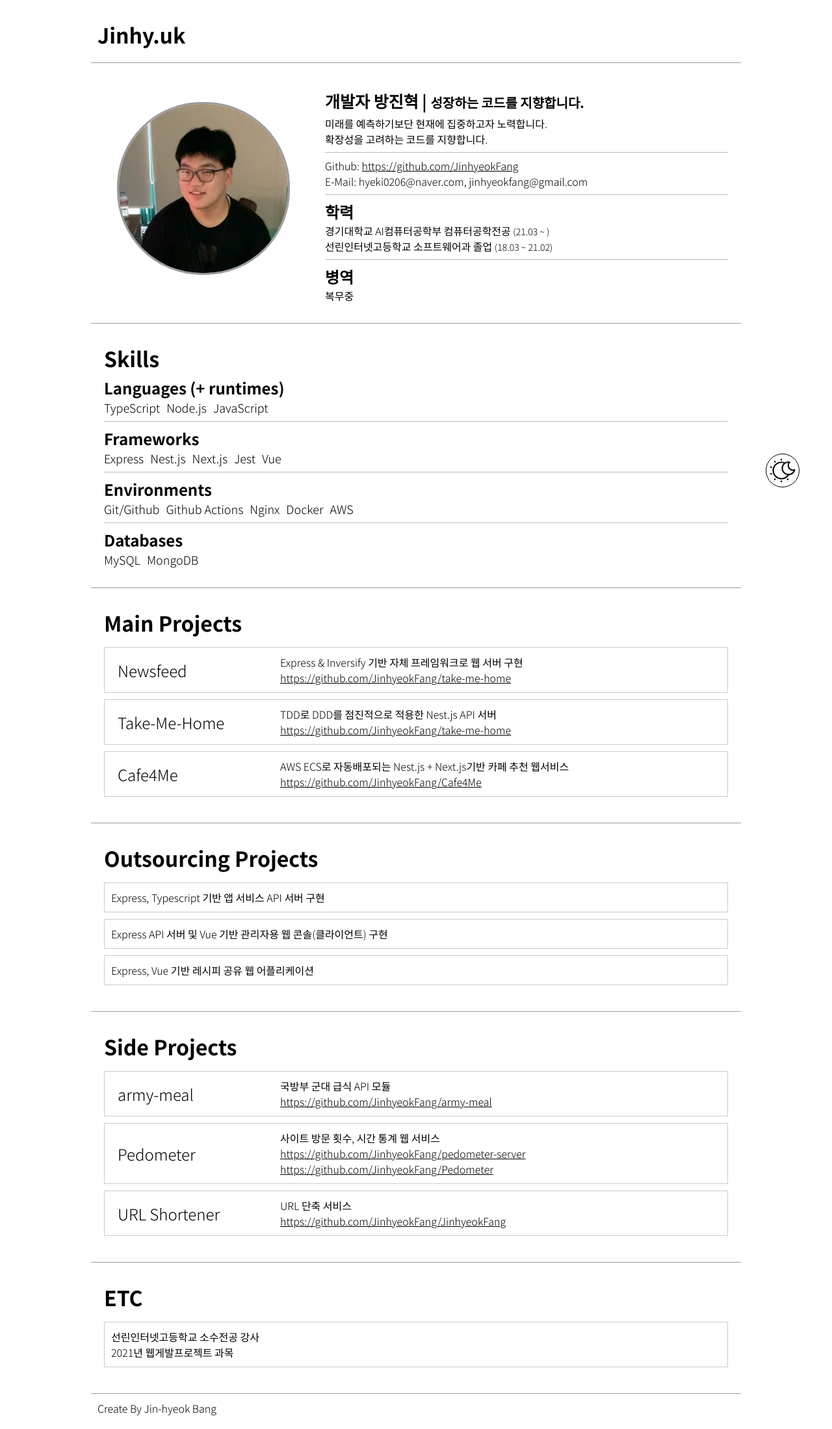
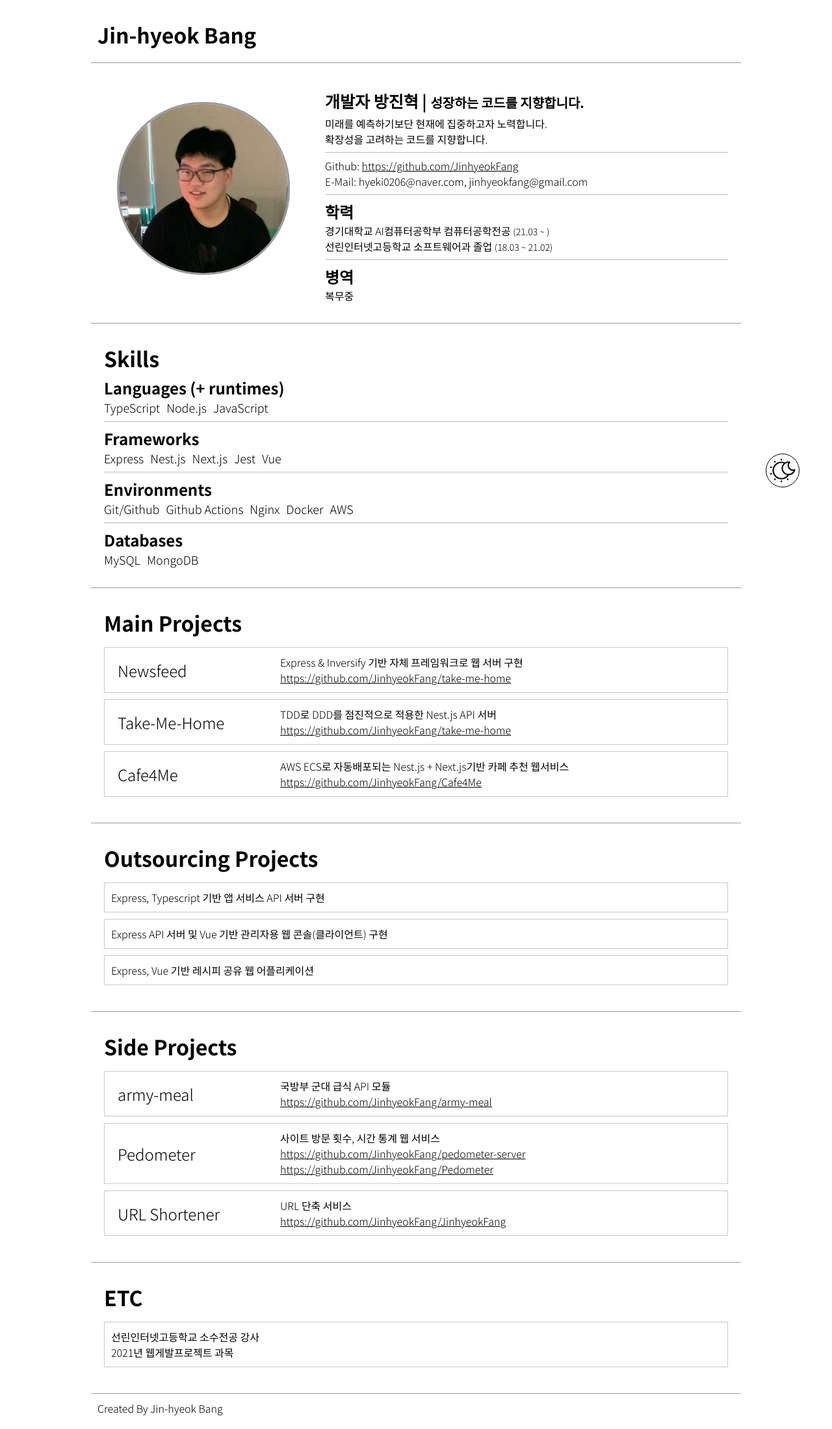
Before and after one commit to JinhyeokFang/Profile, a Next.js app: page / in a window 1280 px wide. Shown: the whole page at 65% size. Built offline with nearby package versions, Linux system fonts and the light colour scheme.

Commit message:
fix: typo

```diff
--- a/src/components/footer.tsx
+++ b/src/components/footer.tsx
@@ -3,7 +3,7 @@ import styles from '../styles/footer.module.css'
 export const Footer = () => {
     return (
         <footer className={styles.footer}>
-            Create By Jin-hyeok Bang
+            Created By Jin-hyeok Bang
         </footer>
     )
 }
--- a/src/components/title.tsx
+++ b/src/components/title.tsx
@@ -4,7 +4,7 @@ export const Title = () => {
     return (
         <>
             <header className={styles.wrapper}>
-                <h1 className={styles.title}>Jinhy.uk</h1>
+                <h1 className={styles.title}>Jin-hyeok Bang</h1>
                 <hr className={styles.bottomLine}/>
             </header>
         </>
```
